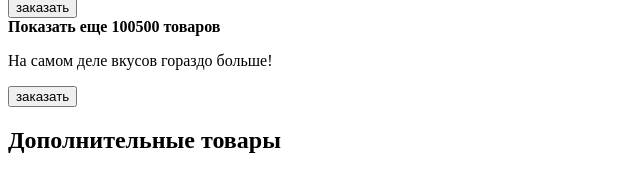
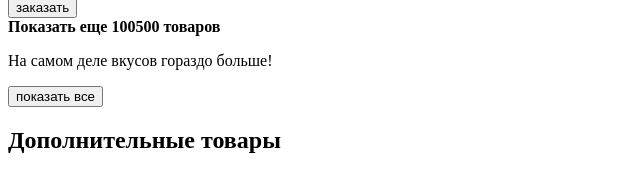
Before and after one commit to icapa9/147815-cat-energy, a website: page source/catalog.html in a window 1280 px wide. Shown: the part 1031-1202 px from the top of the page, 0-640 px from the left. Drawn offline with Linux system fonts and the light colour scheme.

Commit message:
Изменено название кнопки

```diff
--- a/source/catalog.html
+++ b/source/catalog.html
@@ -195,7 +195,7 @@
           <div class="catalog__item">
             <b>Показать еще 100500 товаров</b>
             <p>На самом деле вкусов гораздо больше!</p>
-            <button class="button" type="button" name="button">заказать</button>
+            <button class="button" type="button" name="button">показать все</button>
           </div>
         </div>
       </section>
```
